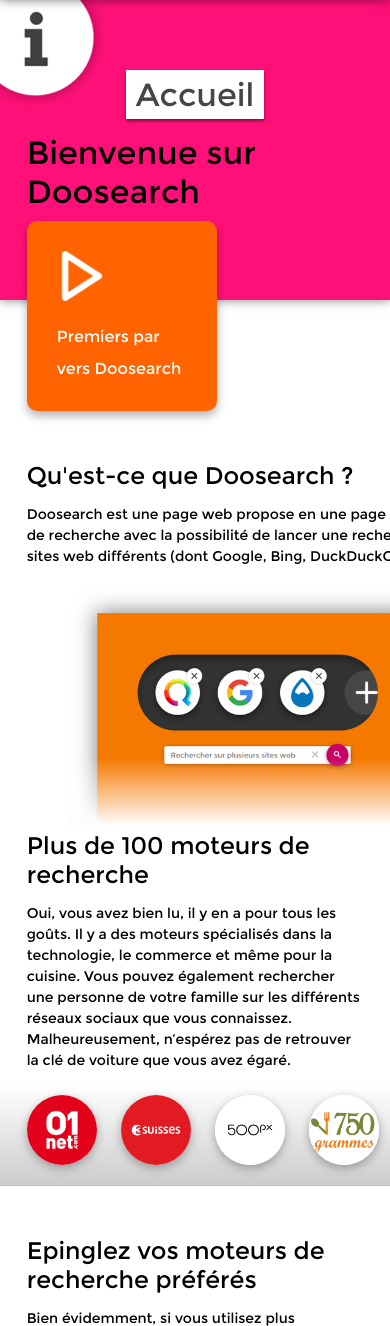
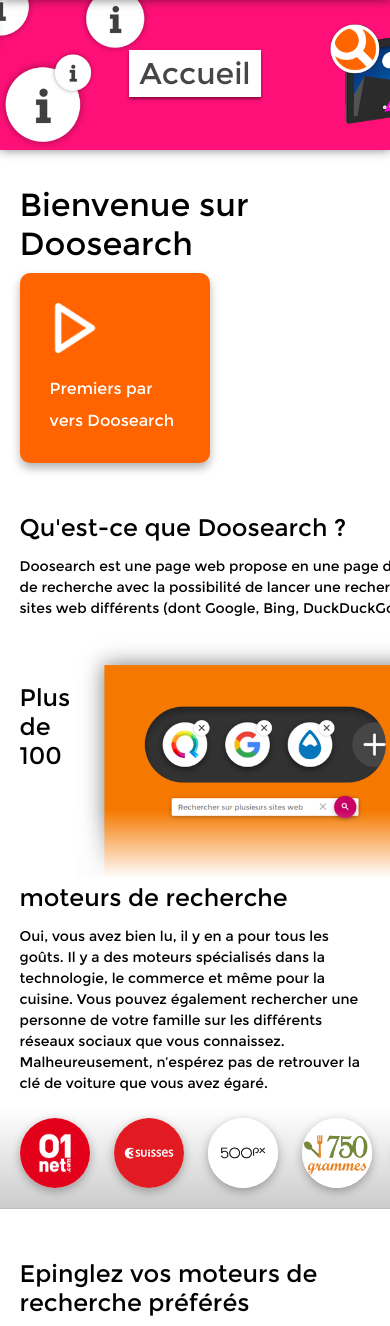
Before and after one commit to Doocode/Doosearch, a PHP site: page /index.php in a window 390 px wide; the page is wider, and only the part inside the window is pictured. Shown: the part 90-1416 px from the top of that part. Run offline with PHP 8.4, Linux system fonts and the light colour scheme; data comes from the database, SQL or seed files in the repository.

Commit message:
Redesign de .page en responsive

```diff
--- a/src/res/css/page.css
+++ b/src/res/css/page.css
@@ -14,6 +14,12 @@
 	height: 300px;
 	z-index: -10;
 	text-align: center;
+
+	-webkit-transition: all .3s;
+	-moz-transition: all .3s;
+	-ms-transition: all .3s;
+	-o-transition: all .3s;
+	transition: all .3s;
 }
 
 .presentation h1
@@ -25,6 +31,12 @@
     background: #fff;
     color: rgb(70,70,70);
     box-shadow: 0px 2px 3px rgba(0,0,0,.5);
+
+	-webkit-transition: all .3s;
+	-moz-transition: all .3s;
+	-ms-transition: all .3s;
+	-o-transition: all .3s;
+	transition: all .3s;
 }
 
 /* Page */
@@ -35,6 +47,12 @@
 	margin-bottom: 30px;
 	margin-top: -15px;
 	width: 950px;
+
+	-webkit-transition: all .3s;
+	-moz-transition: all .3s;
+	-ms-transition: all .3s;
+	-o-transition: all .3s;
+	transition: all .3s;
 }
 
 .page
@@ -46,6 +64,12 @@
 	background: white;
 	box-shadow: 0px 0px 5px rgba(0,0,0,.5);
     border-radius: 10px;
+
+	-webkit-transition: all .3s;
+	-moz-transition: all .3s;
+	-ms-transition: all .3s;
+	-o-transition: all .3s;
+	transition: all .3s;
 }
 
 .page h1
@@ -78,11 +102,28 @@
 {
 	body
 	{
-		padding-top: 20px;
+		padding-top: 250px;
 		background: white;
-		padding-bottom: 50px;
+		padding-bottom: 0;
+        margin: 0;
 	}
 
+    /* Présentation */
+    .presentation
+    {
+        height: 150px;
+    }
+
+    .presentation h1
+    {
+        margin: 50px auto;
+        font-size: 30px;
+        overflow: hidden;
+        white-space: nowrap;
+        text-overflow: ellipsis;
+    }
+
+    /* Page */
 	.page h1
 	{
 		padding-top: 20px;
@@ -95,7 +136,7 @@
 		padding: 5px;
 		background: transparent;
 		box-shadow: none;
-		margin-bottom: 0px;
+		margin: 0 auto;
 	}
 
 	.page #pub
```
